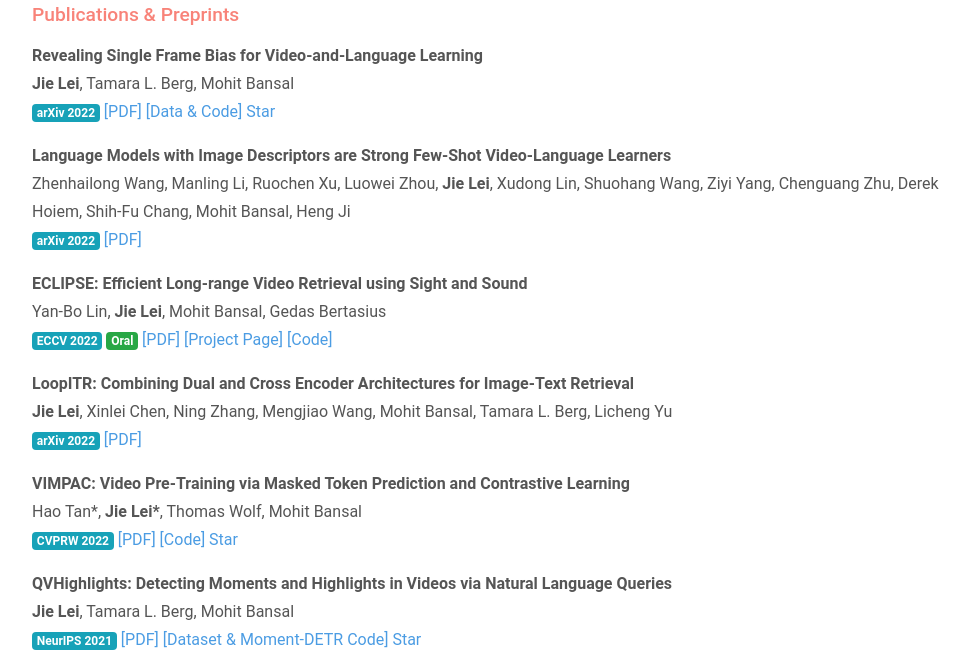
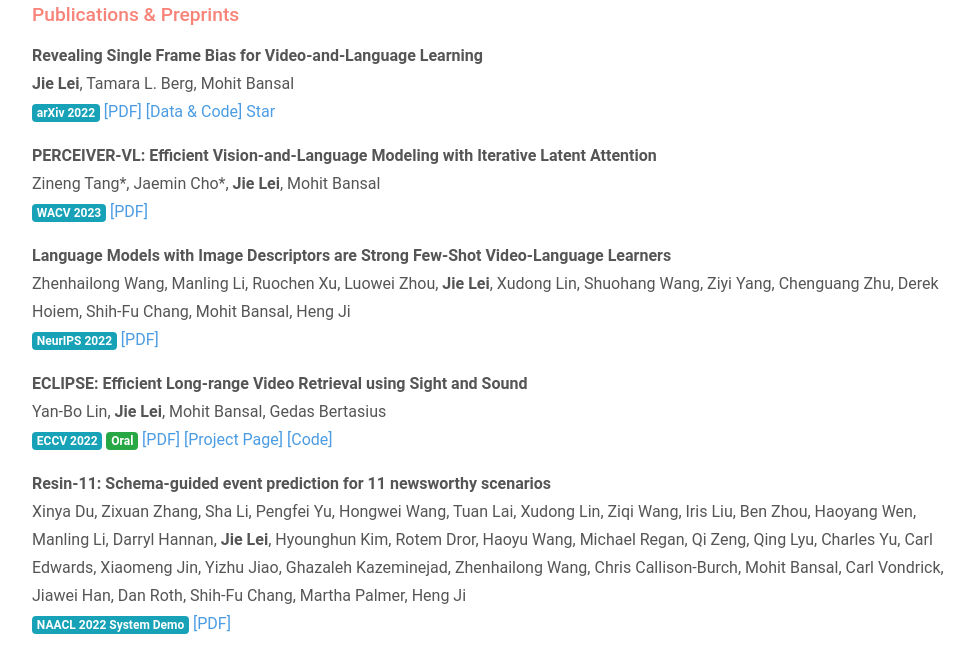
Before and after one commit to jayleicn/jayleicn.github.io, a plain HTML site: page index.html in a window 1280 px wide. Shown: the part 814-1473 px from the top of the page, without its empty margins (138-1112 px from the left). Drawn offline with nearby package versions, Linux system fonts and the light colour scheme.

Commit message:
add new pubs

```diff
--- a/index.html
+++ b/index.html
@@ -116,7 +116,7 @@
   <div class="papers">
     <h2>Publications & Preprints</h2>
 
-    <!--GPT3Speaker-->
+    <!--Singularity-->
     <div class="row my-3">
       <div class="col-lg-12 my-auto">
         <div class="paper-text">
@@ -138,6 +138,26 @@
       </div>
     </div>
 
+
+    <!--PERCEIVER-VL-->
+    <div class="row my-3">
+      <div class="col-lg-12 my-auto">
+        <div class="paper-text">
+          <div class="paper-title">
+            PERCEIVER-VL: Efficient Vision-and-Language Modeling with Iterative Latent Attention
+          </div>
+          <div class="paper-authors">
+            Zineng Tang*, Jaemin Cho*, <b>Jie Lei</b>, Mohit Bansal
+          </div>
+
+          <div class="paper-meta">
+            <span class="badge badge-info">WACV 2023</span>
+            <a target="_blank" href="#">[PDF]</a>
+          </div>
+        </div>
+      </div>
+    </div>
+
     <!--GPT3Speaker-->
     <div class="row my-3">
       <div class="col-lg-12 my-auto">
@@ -150,7 +170,7 @@
           </div>
 
           <div class="paper-meta">
-            <span class="badge badge-info">arXiv 2022</span>
+            <span class="badge badge-info">NeurIPS 2022</span>
             <a target="_blank" href="https://arxiv.org/abs/2205.10747">[PDF]</a>
           </div>
         </div>
@@ -174,6 +194,25 @@
             <a target="_blank" href="https://arxiv.org/abs/2204.02874">[PDF]</a>
             <a target="_blank" href="https://yanbo.ml/project_page/eclipse/">[Project Page]</a>
             <a target="_blank" href="https://github.com/GenjiB/ECLIPSE">[Code]</a>
+          </div>
+        </div>
+      </div>
+    </div>
+
+    <!--demo-->
+    <div class="row my-3">
+      <div class="col-lg-12 my-auto">
+        <div class="paper-text">
+          <div class="paper-title">
+            Resin-11: Schema-guided event prediction for 11 newsworthy scenarios
+          </div>
+          <div class="paper-authors">
+            Xinya Du, Zixuan Zhang, Sha Li, Pengfei Yu, Hongwei Wang, Tuan Lai, Xudong Lin, Ziqi Wang, Iris Liu, Ben Zhou, Haoyang Wen, Manling Li, Darryl Hannan, <b>Jie Lei</b>, Hyounghun Kim, Rotem Dror, Haoyu Wang, Michael Regan, Qi Zeng, Qing Lyu, Charles Yu, Carl Edwards, Xiaomeng Jin, Yizhu Jiao, Ghazaleh Kazeminejad, Zhenhailong Wang, Chris Callison-Burch, Mohit Bansal, Carl Vondrick, Jiawei Han, Dan Roth, Shih-Fu Chang, Martha Palmer, Heng Ji
+          </div>
+
+          <div class="paper-meta">
+            <span class="badge badge-info">NAACL 2022 System Demo</span>
+            <a target="_blank" href="https://aclanthology.org/2022.naacl-demo.7/">[PDF]</a>
           </div>
         </div>
       </div>
```
Also changed, not shown: 6 other files.
